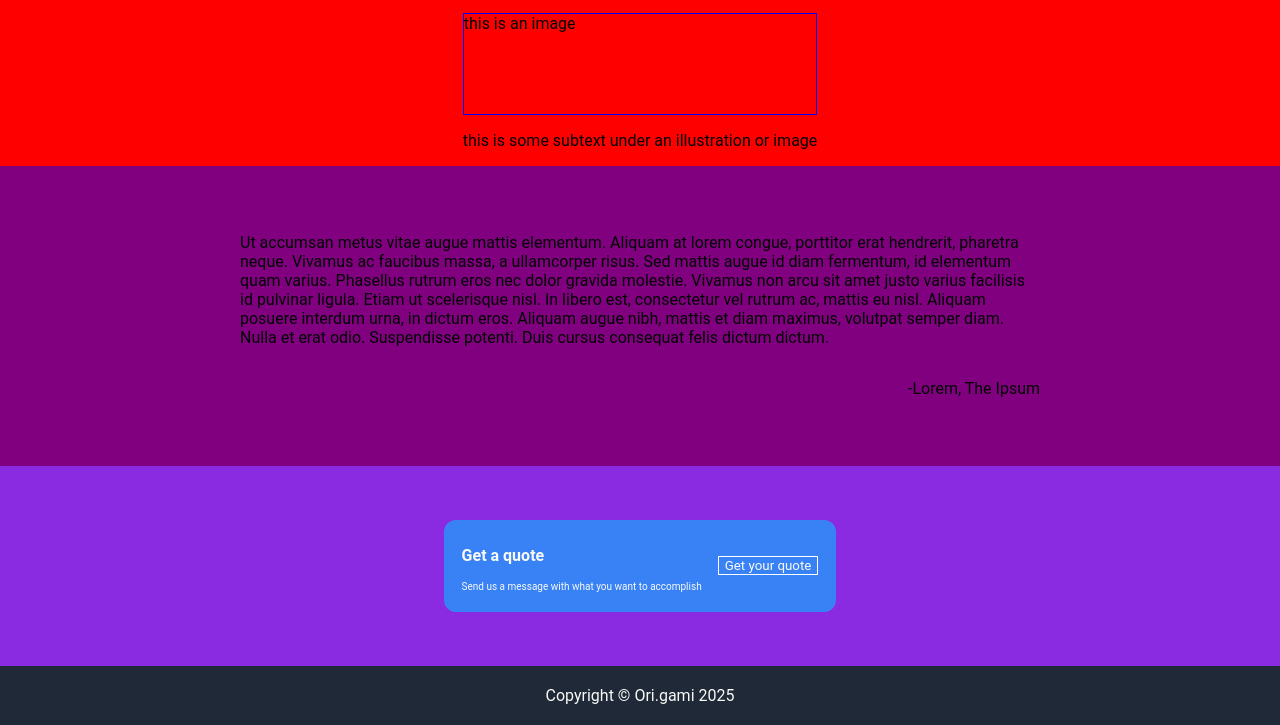
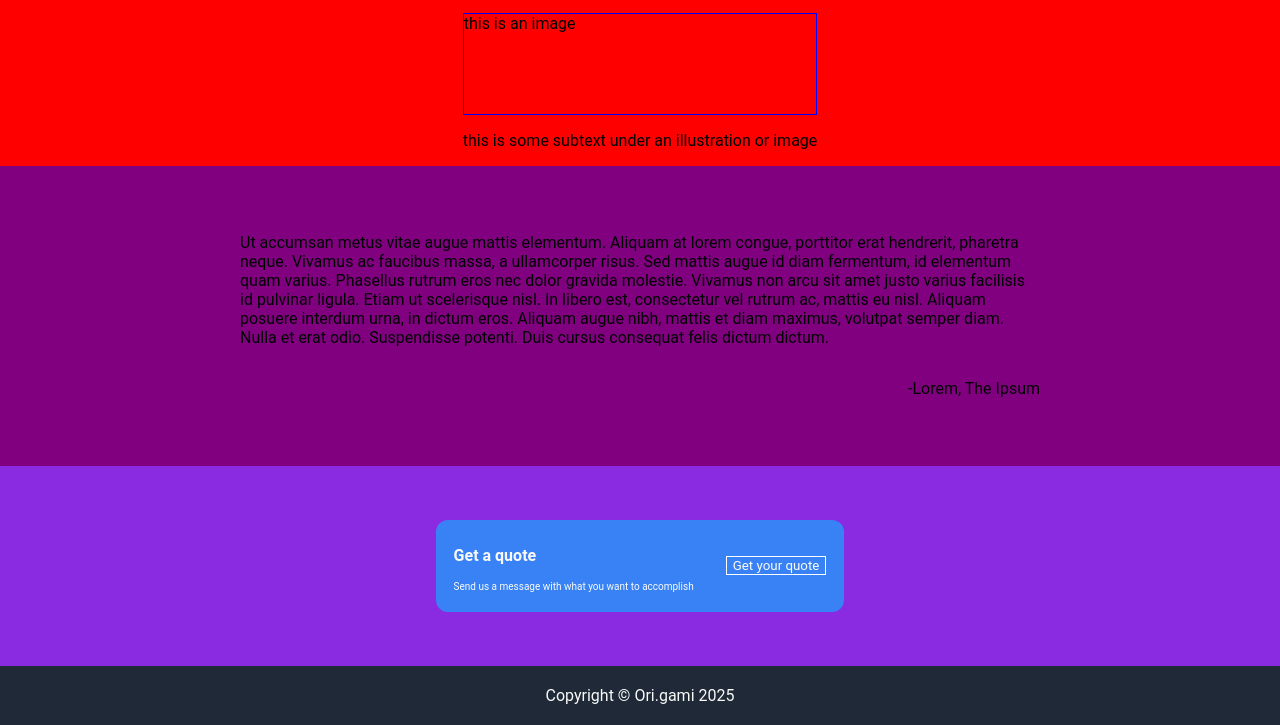
Before and after one commit to marcelojpr96/foundations-landing-page, a plain HTML site: page index.html in a window 1280 px wide. Shown: the part 693-1418 px from the top of the page. Drawn offline with Linux system fonts and the light colour scheme.

Commit message:
Update styles.css
some changes to get the flow right on the last div

```diff
--- a/styles.css
+++ b/styles.css
@@ -143,12 +143,13 @@ a.header-links{
 }
 
 div.get-quote-container{
+    flex:1 0 1;
     background-color: #3882f6;
     padding:10px 18px;
     border-radius: 12px;
     display: flex;
     flex-direction: row;
-    gap:16px;
+    gap:2rem;
     justify-content: center;
     align-content: center;
     flex-wrap: wrap;
```
